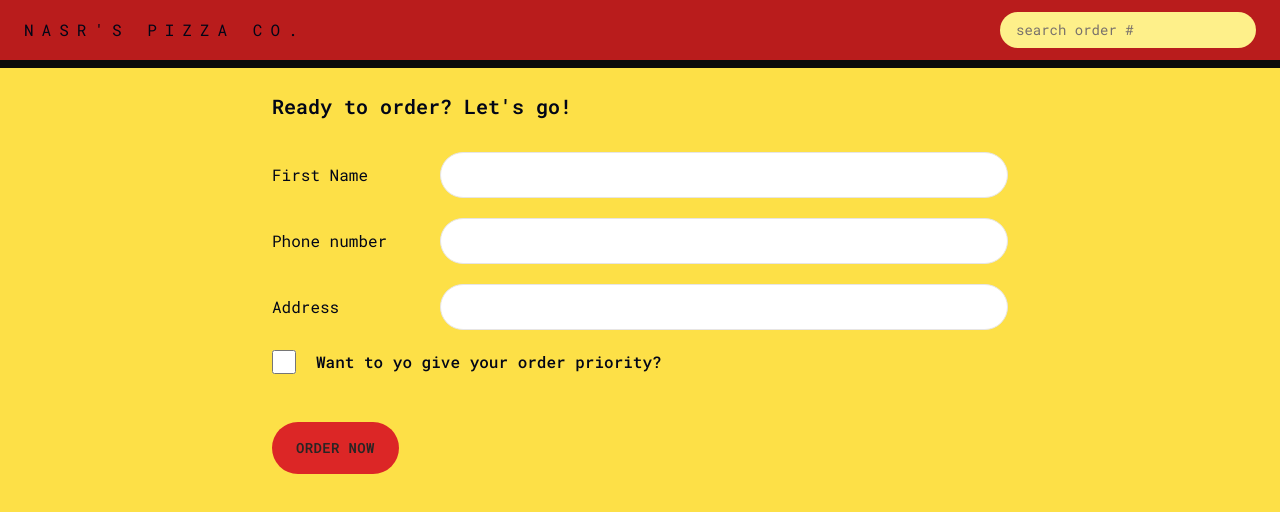
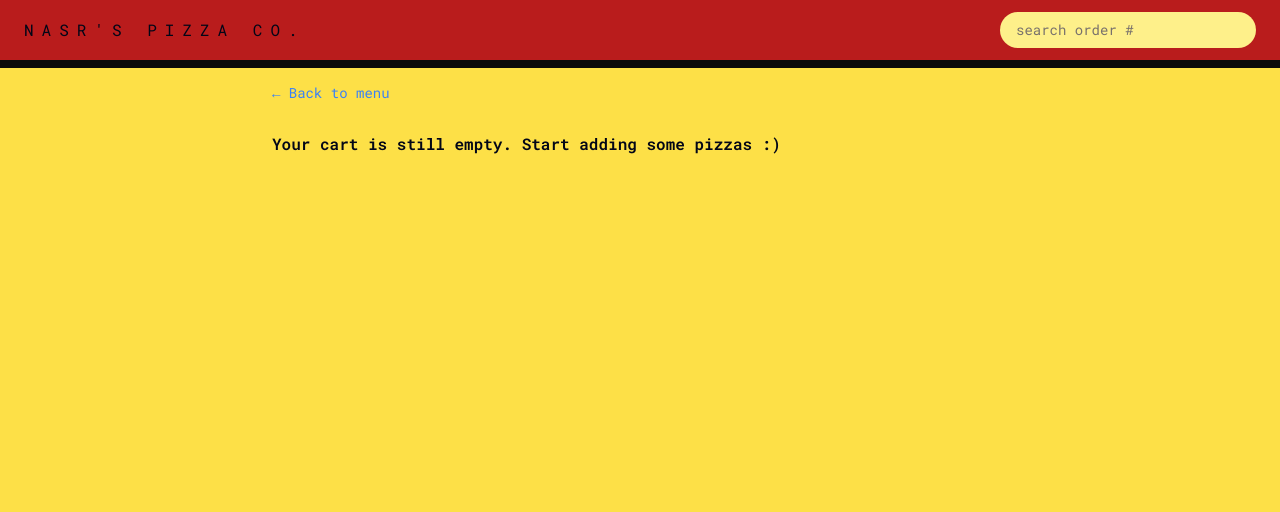
Before and after one commit to hansolo-N/fast-Pizza, a React (Vite) app: page /order/new in a window 1280 px wide. Shown: the top 512 px of the page. Built offline with nearby package versions, Linux system fonts and the light colour scheme.

Commit message:
Create Order: added display for total cart price with priority order and clearing cart after placing order

```diff
--- a/src/features/order/CreateOrder.jsx
+++ b/src/features/order/CreateOrder.jsx
@@ -1,9 +1,13 @@
 
 import { Form, redirect, useActionData, useNavigation } from "react-router-dom";
 import { useSelector } from 'react-redux/es/hooks/useSelector';
+import { useState } from "react";
 import { createOrder } from "../services/apiRestaurant";
-import { getCart } from "../cart/cartSlice";
+import {formatCurrency} from '../utilities/helpers'
+import { clearCart, getCart, getTotalCartPrice,} from "../cart/cartSlice";
 import Button from "../ui/Button";
+import EmptyCart from "../cart/EmptyCart";
+import store from '../../store'
 
 // https://uibakery.io/regex-library/phone-number
 const isValidPhone = (str) =>
@@ -12,7 +16,8 @@ const isValidPhone = (str) =>
   );
 
 
-function CreateOrder() {
+  function CreateOrder() {
+  const [withPriority, setWithPriority] = useState(false);
   const username = useSelector((store)=>store.user.username)
   const navigation = useNavigation()
   const isSubmitting = navigation.state ==='submitting'
@@ -20,8 +25,12 @@ function CreateOrder() {
   const formErrors = useActionData()
 
 
-  // const [withPriority, setWithPriority] = useState(false);
   const cart = useSelector(getCart);
+  const totalCartPrice = useSelector(getTotalCartPrice)
+  const priorityPrice = withPriority? totalCartPrice * (0.2) :0
+  const totalPrice = totalCartPrice + priorityPrice
+
+  if(cart.length===0) return <EmptyCart/>
 
   return (
     <div className="py-6 px-4">
@@ -55,8 +64,8 @@ function CreateOrder() {
             name="priority"
             id="priority"
             className="h-6 w-6 accent-red-600 text-stone-950"
-            // value={withPriority}
-            // onChange={(e) => setWithPriority(e.target.checked)}
+            value={withPriority}
+            onChange={(e) => setWithPriority(e.target.checked)}
           />
           <label className="font-medium" htmlFor="priority">Want to yo give your order priority?</label>
         </div>
@@ -66,7 +75,7 @@ function CreateOrder() {
           <Button type = 'primary' disabled={isSubmitting}
           >
             {
-              isSubmitting?"Placing Order": "Order now"
+              isSubmitting?`Placing Order`: `Order now from ${formatCurrency(totalPrice)}`
             }
             </Button>
         </div>
@@ -82,7 +91,7 @@ export async function action({request}){
 
   console.log(data)
 
-  const order = {...data,cart:JSON.parse(data.cart),priority:data.priority ==="on"}
+  const order = {...data,cart:JSON.parse(data.cart),priority:data.priority ==="true"}
 
   const errors = {}
 
@@ -93,6 +102,7 @@ export async function action({request}){
   //if there are no errors in form create the order and redirect
   const newOrder = await createOrder(order)
 
+    store.dispatch(clearCart())
 
 
 return redirect(`/order/${newOrder.id}`)
```
